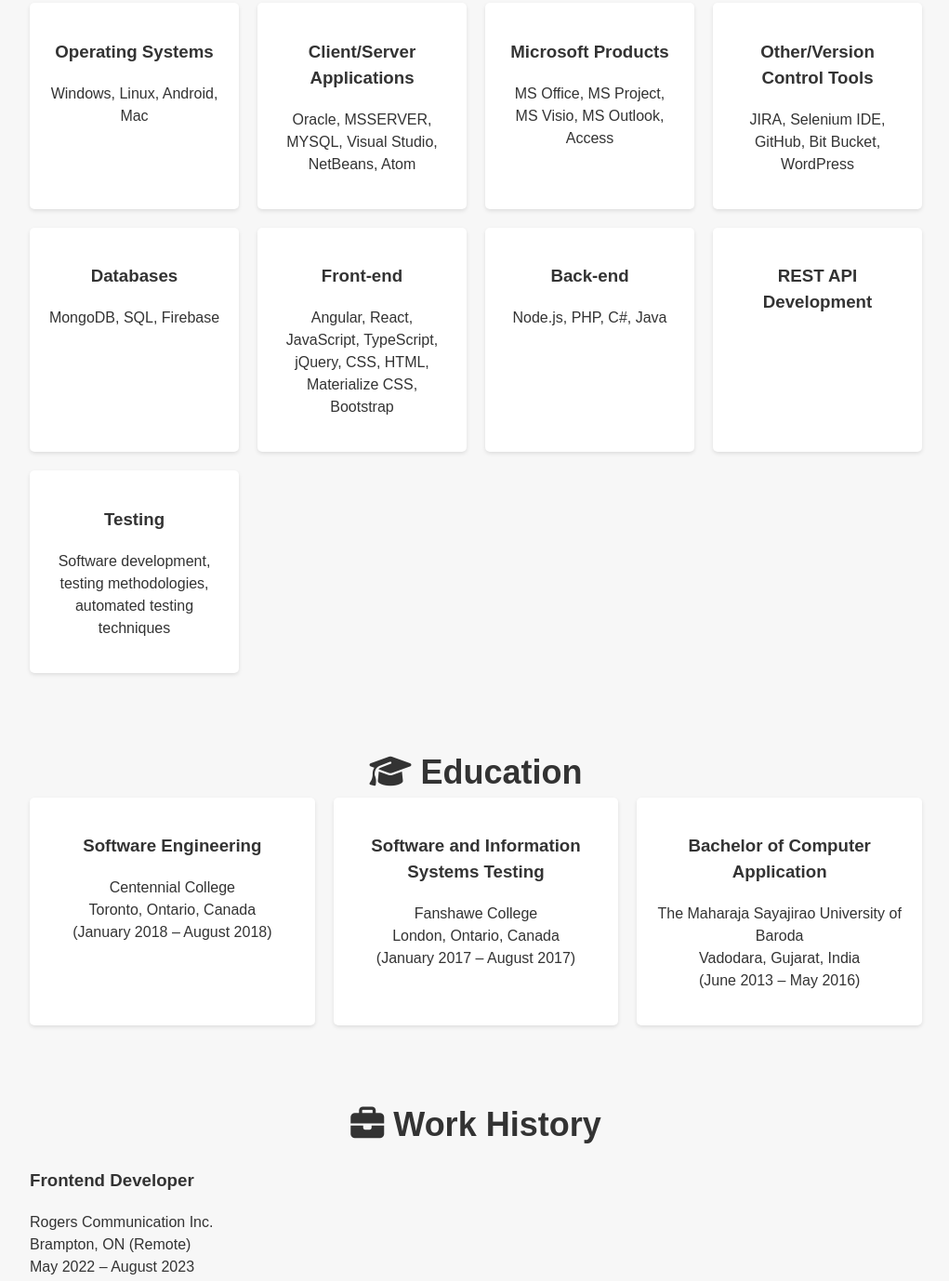
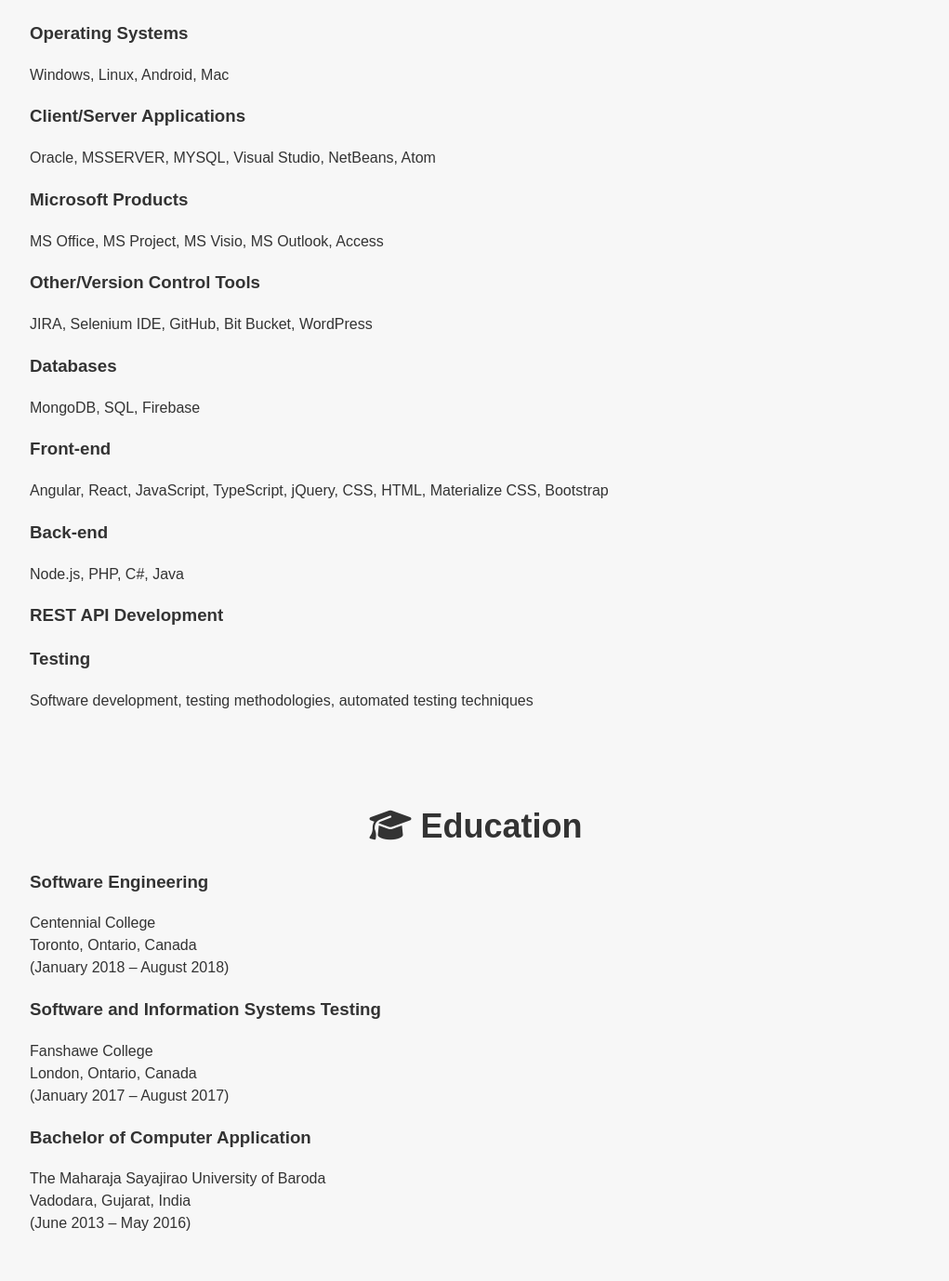
Before and after one commit to harshtiwar9/Resume, a plain HTML site: page index.html in a window 1280 px wide. Shown: the part 687-2065 px from the top of the page at 93% size, without its empty margins (128-1149 px from the left). Drawn offline with Linux system fonts and the light colour scheme.

Commit message:
Update index.html

```diff
--- a/index.html
+++ b/index.html
@@ -5,7 +5,9 @@
   <meta charset="UTF-8">
   <meta name="viewport" content="width=device-width, initial-scale=1.0">
   <title>Harsh Tiwar - Resume</title>
-  <link rel="stylesheet" href="https://cdnjs.cloudflare.com/ajax/libs/font-awesome/6.4.2/css/all.min.css" integrity="sha512-z3gLpd7yknf1YoNbCzqRKc4qyor8gaKU1qmn+CShxbuBusANI9QpRohGBreCFkKxLhei6S9CQXFEbbKuqLg0DA==" crossorigin="anonymous" referrerpolicy="no-referrer" />
+  <link rel="stylesheet" href="https://cdnjs.cloudflare.com/ajax/libs/font-awesome/6.4.2/css/all.min.css"
+    integrity="sha512-z3gLpd7yknf1YoNbCzqRKc4qyor8gaKU1qmn+CShxbuBusANI9QpRohGBreCFkKxLhei6S9CQXFEbbKuqLg0DA=="
+    crossorigin="anonymous" referrerpolicy="no-referrer" />
   <link rel="stylesheet" href="./CSS/style.css">
 </head>
 
@@ -22,25 +24,23 @@
     <div class="container">
       <h2><i class="fa fa-id-card" aria-hidden="true"></i> Professional Summary</h2>
       <ul>
-        <li>5+ years of experience in web application development, software development, front-end technologies and proficient in a diverse range of web programming languages including modern frameworks such as Angular, React, JavaScript, TypeScript, jQuery, CSS, HTML, C#, PHP, and more.</li>
+        <li>5+ years of experience in web application development, software development, front-end technologies and
+          proficient in a diverse range of web programming languages including modern frameworks such as Angular, React,
+          JavaScript, TypeScript, jQuery, CSS, HTML, C#, PHP, and more.</li>
 
         <li>Strong expertise in developing engaging user interfaces using frameworks like Materialize CSS and Bootstrap,
           along with proficiency in Node.js for server-side JavaScript development and scalable application building.
         </li>
 
-
         <li>Skilled in REST API development, ensuring the creation of robust and secure interfaces for seamless
           communication between web applications and external systems.</li>
-
 
         <li>Extensive knowledge gained through working on various components of enterprise applications, providing a
           deep
           understanding of their architecture and functionality.</li>
 
-
         <li>Experienced in software development and exploration of testing methodologies, including automated testing
           techniques, with proficiency in collaborative work using GitHub and Bitbucket.</li>
-
 
         <li>Adaptable, goal-oriented, and committed to staying updated with the latest web technologies, ensuring the
           ability
@@ -53,40 +53,40 @@
     <div class="container">
       <h2><i class="fa fa-th-list" aria-hidden="true"></i> Technical Skills Summary</h2>
       <br>
-      <div class="skills-grid">
-        <div class="skill">
+      <div class="cards-grid">
+        <div class="card-layout">
           <h3>Operating Systems</h3>
           <p>Windows, Linux, Android, Mac</p>
         </div>
-        <div class="skill">
+        <div class="card-layout">
           <h3>Client/Server Applications</h3>
           <p>Oracle, MSSERVER, MYSQL, Visual Studio, NetBeans, Atom</p>
         </div>
-        <div class="skill">
+        <div class="card-layout">
           <h3>Microsoft Products</h3>
           <p>MS Office, MS Project, MS Visio, MS Outlook, Access</p>
         </div>
-        <div class="skill">
+        <div class="card-layout">
           <h3>Other/Version Control Tools</h3>
           <p>JIRA, Selenium IDE, GitHub, Bit Bucket, WordPress</p>
         </div>
-        <div class="skill">
+        <div class="card-layout">
           <h3>Databases</h3>
           <p>MongoDB, SQL, Firebase</p>
         </div>
-        <div class="skill">
+        <div class="card-layout">
           <h3>Front-end</h3>
           <p>Angular, React, JavaScript, TypeScript, jQuery, CSS, HTML, Materialize CSS, Bootstrap</p>
         </div>
-        <div class="skill">
+        <div class="card-layout">
           <h3>Back-end</h3>
           <p>Node.js, PHP, C#, Java</p>
         </div>
-        <div class="skill">
+        <div class="card-layout">
           <h3>REST API Development</h3>
           <p></p>
         </div>
-        <div class="skill">
+        <div class="card-layout">
           <h3>Testing</h3>
           <p>Software development, testing methodologies, automated testing techniques</p>
         </div>
@@ -97,16 +97,16 @@
   <section id="education">
     <div class="container">
       <h2><i class="fa fa-graduation-cap" aria-hidden="true"></i> Education</h2>
-      <div class="skills-grid">
-        <div class="card">
+      <div class="cards-grid">
+        <div class="card-layout">
           <h3>Software Engineering</h3>
           <p>Centennial College<br>Toronto, Ontario, Canada<br>(January 2018 – August 2018)</p>
         </div>
-        <div class="card">
+        <div class="card-layout">
           <h3>Software and Information Systems Testing</h3>
           <p>Fanshawe College<br>London, Ontario, Canada<br>(January 2017 – August 2017)</p>
         </div>
-        <div class="card">
+        <div class="card-layout">
           <h3>Bachelor of Computer Application</h3>
           <p>The Maharaja Sayajirao University of Baroda<br>Vadodara, Gujarat, India<br>(June 2013 – May 2016)</p>
         </div>
@@ -221,10 +221,15 @@
       <h2><i class="fa-brands fa-black-tie" aria-hidden="true"></i> Projects</h2>
 
       <div class="project">
-        <h3>Weather Application (2021) <a href="https://weatherapp-harsh.netlify.app/" target="_blank"><i class="fa fa-arrow-up-right-from-square" data-toggle="tooltip" data-placement="top" title="Link to application"></i></a> </h3>
-        <p>Developed web based application to search weather of particular location using weather API call. It shows weather data
-          with location information and current temperature. Application have weather forecast data for today, tomorrow and next 3 days. It
-          stores location history which was used to check weather for current session until page refresh with interactive click to show weather
+        <h3>Weather Application (2021) <a href="https://weatherapp-harsh.netlify.app/" target="_blank"><i
+              class="fa fa-arrow-up-right-from-square" data-toggle="tooltip" data-placement="top"
+              title="Link to application"></i></a> </h3>
+        <p>Developed web based application to search weather of particular location using weather API call. It shows
+          weather data
+          with location information and current temperature. Application have weather forecast data for today, tomorrow
+          and next 3 days. It
+          stores location history which was used to check weather for current session until page refresh with
+          interactive click to show weather
           data again.</p>
       </div>
 
@@ -249,23 +254,19 @@
     <div class="container">
       <h2><i class="fa fa-hashtag" aria-hidden="true"></i> Social Media</h2>
 
-      <div class="skills-grid">
-
-
-
-          <div class="card">
+      <div class="cards-grid">
+        <div class="card-layout">
           <a href="https://github.com/harshtiwar9/" target="_blank">
             <i class="fa-brands fa-github fa-3x"></i></a>
         </div>
-          <div class="card">
+        <div class="card-layout">
           <a href="https://www.linkedin.com/in/harshtiwar9/" target="_blank">
             <i class="fa-brands fa-linkedin fa-3x"></i></a>
         </div>
-          <div class="card">
+        <div class="card-layout">
           <a href="mailto:harsh.tiwar9@gmail.com" target="_blank">
             <i class="fa-brands fa-google fa-3x"></i></a>
         </div>
-
       </div>
 
     </div>
@@ -279,4 +280,5 @@
 
   <script src="./JavaScript/script.js"></script>
 </body>
+
 </html>
```
Lines whose indentation alone changed are shown as unchanged.
